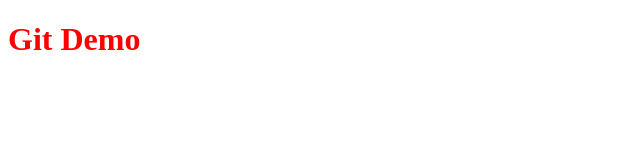
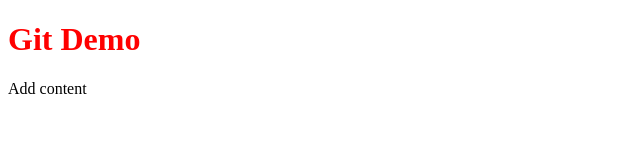
Before and after one commit to Anderson-Chiang/git-demo-remote, a plain HTML site: page index.html in a window 1280 px wide. Shown: the full height of the page, 0-640 px from the left. Drawn offline with Linux system fonts and the light colour scheme.

Commit message:
feat: add new content

```diff
--- a/index.html
+++ b/index.html
@@ -9,5 +9,6 @@
 </head>
 <body>
   <h1>Git Demo</h1>
+  <div class="demo">Add content</div>
 </body>
 </html>
```
